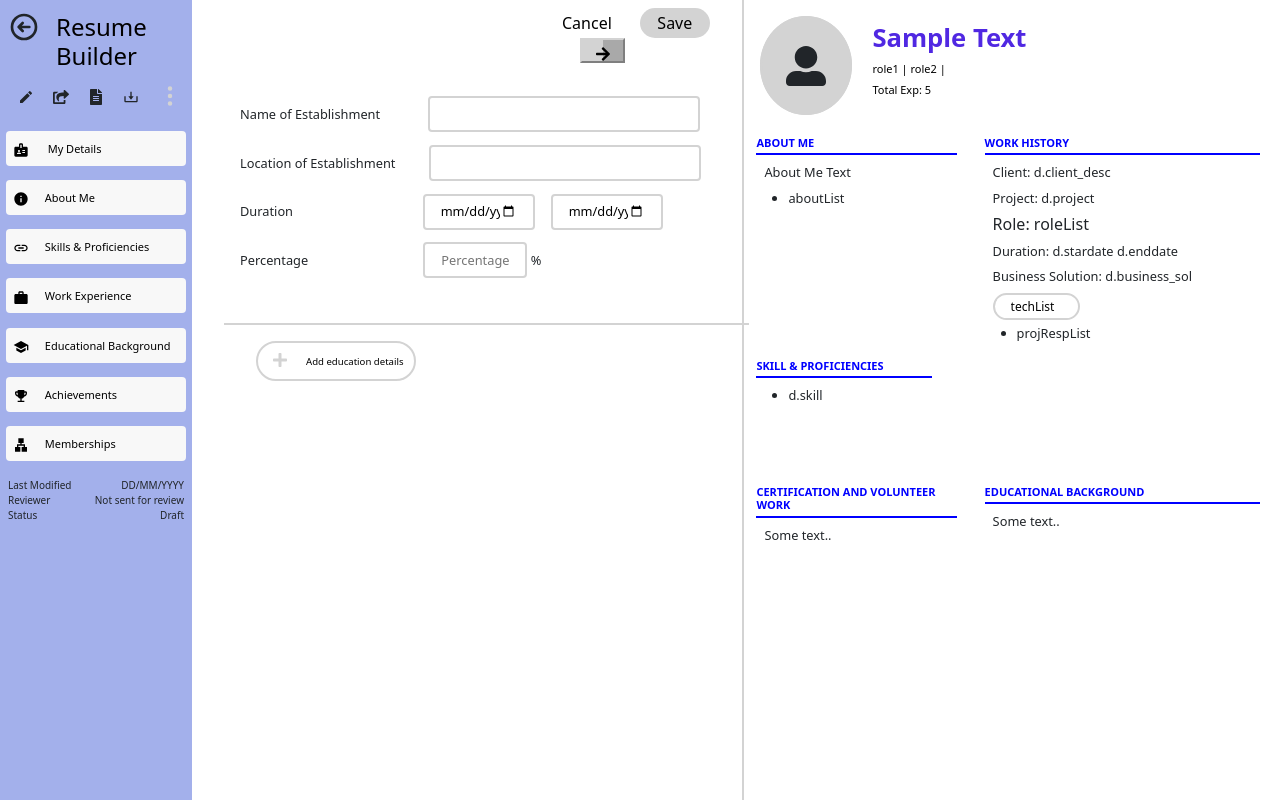
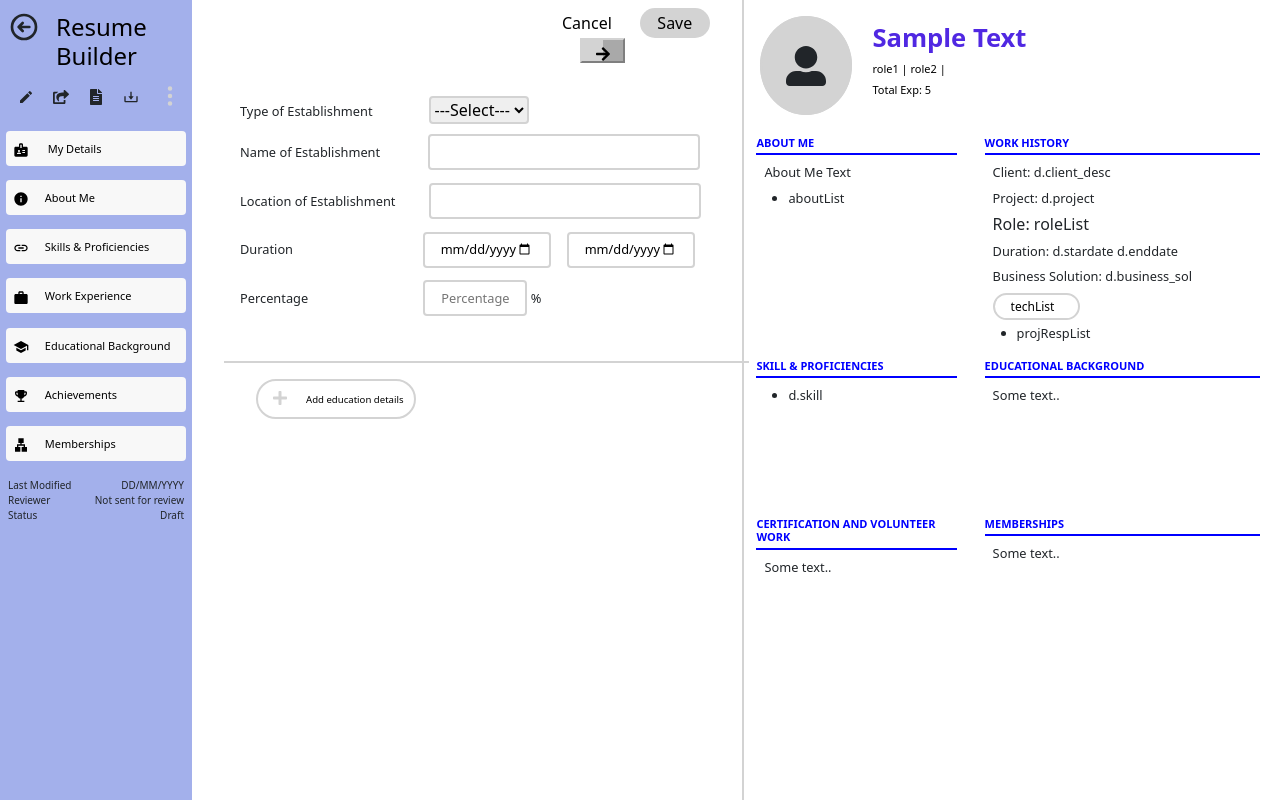
Before and after one commit to Suryansh-psi/Resume-project-frontend, a React (Create React App) app: page /educationalBackground in a window 1280 px wide. Built offline with nearby package versions, Linux system fonts and the light colour scheme; no server answers.

Commit message:
type field inserted in Education Section

```diff
--- a/src/components/EducationalBackground.css
+++ b/src/components/EducationalBackground.css
@@ -29,15 +29,21 @@
 .edu-field .startDate{
     margin-left: 8.1rem;
     margin-right: 1rem;
-    width: 7rem;
+    width: 8rem;
 
 }
 
 .edu-field .endDate{
-    width: 7rem;
+    width: 8rem;
 }
 
 .edu-field .eduGrade{
     width: 6.5rem;
     margin-left: 7.2rem;
 }
+
+.dropdown{
+    margin-left: 3.5rem;
+    border: 2px solid lightgrey;
+    border-radius: 0.25rem;
+}
--- a/src/components/EducationalBackground.js
+++ b/src/components/EducationalBackground.js
@@ -24,6 +24,18 @@ function EducationalBackground() {
         <button className="button1"><FaArrowRight /></button>
       </div>
       <div className="eduBackground">
+        <label className="edu-field">Type of Establishment</label>
+        <select name="type" id="type" className="dropdown">
+          <option value="/">---Select---</option>
+          <option value="10">10</option>
+          <option value="12">12</option>
+          <option value="b.Tech">B.Tech</option>
+          <option value="m.Tech">M.Tech</option>
+          <option value="bca">BCA</option>
+          <option value="ba">BA</option>
+          <option value="mca">MCA</option>
+          <option value="ma">MA</option>
+        </select>
         <label className="edu-field">
           Name of Establishment
           <input className="eduName"{...register("name")}  name="name" id="name" />
--- a/src/components/Template.css
+++ b/src/components/Template.css
@@ -37,13 +37,13 @@
   padding-right: 2rem;
 }
 
-.column1{
+/* .column1{
   float: left;
   width: 100%;
   padding-right: 22.5rem;
   padding-bottom: 4rem;
   padding-left: 1rem;
-}
+} */
 
 .row:after {
   content: "";
--- a/src/components/Template.js
+++ b/src/components/Template.js
@@ -234,20 +234,25 @@ const Template = (props) => {
 						</ul>
 					</div>
 				</div>
-				<div className="column1">
+				<div className="column">
 					<h6>SKILL & PROFICIENCIES</h6>
 					<ul>
 						{skillsMapping()}
 					</ul>
+				</div>
+				<div className="col">
+					<h6>EDUCATIONAL BACKGROUND</h6>
+					<p>Some text..</p>
 				</div>
 				<div className="column">
 					<h6>CERTIFICATION AND VOLUNTEER WORK</h6>
 					<p>Some text..</p>
 				</div>
 				<div className="col">
-					<h6>EDUCATIONAL BACKGROUND</h6>
+					<h6>MEMBERSHIPS</h6>
 					<p>Some text..</p>
 				</div>
+
 			</div>
 
 		</section >
```
